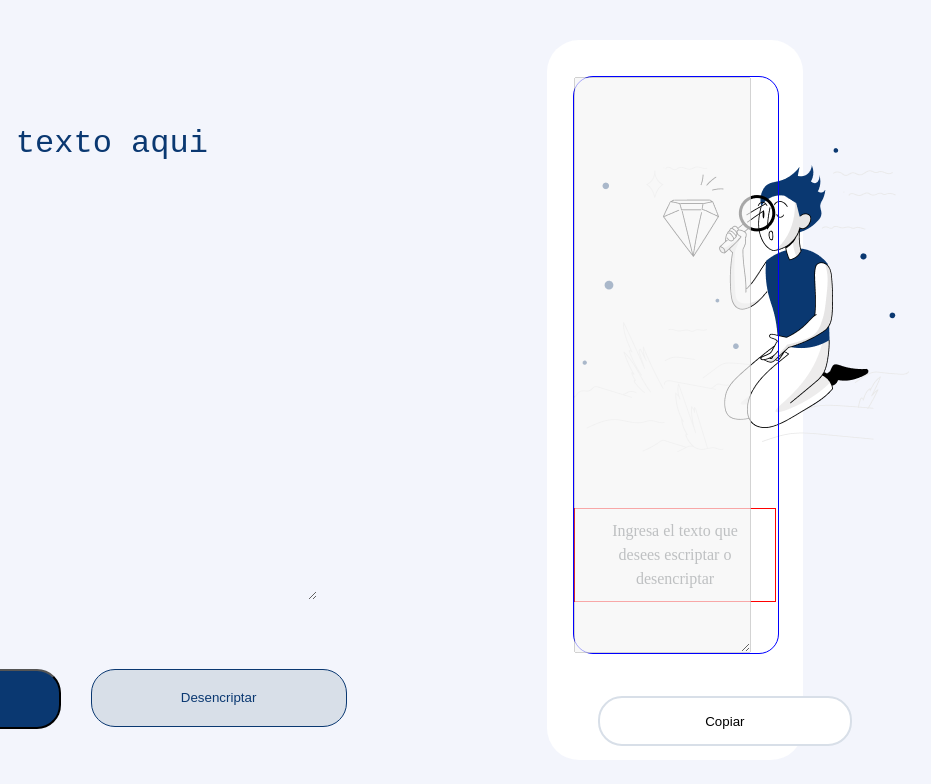
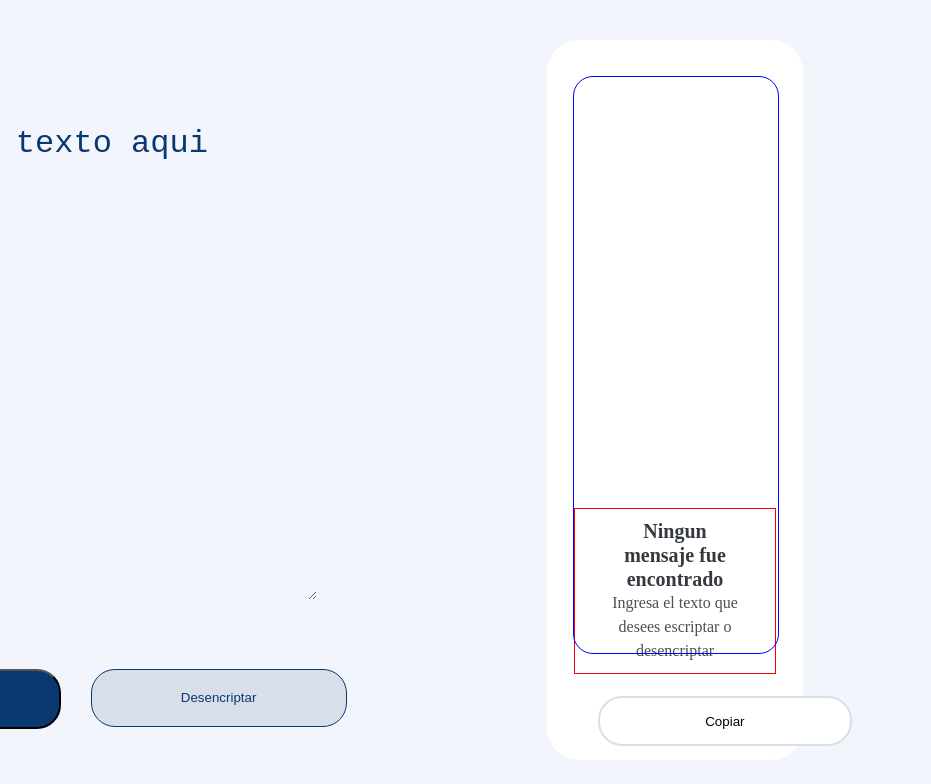
Before and after one commit to AlexSM26/encriptador-de-texto, a plain HTML site: page index.html in a window 1280 px wide. Both pictures are taken after a click on the button "Encriptar". Shown: the full height of the page, 349-1280 px from the left. Drawn offline with Linux system fonts and the light colour scheme.

Commit message:
se añadieron nuevos elementos

```diff
--- a/index.html
+++ b/index.html
@@ -33,14 +33,14 @@
                 <img class="muneco" src="Issues/img/Muñeco.png" alt="muñeco">
             </div>
             <div class="contenedor-texto">
-                <h2 id="texto-resultado">Ningun mensaje fue <br> encontrado </h2>
+                <h2>Ningun mensaje fue <br> encontrado </h2>
                 <p>Ingresa el texto que desees escriptar o <br> desencriptar</p>
             </div>
             <div class="contenedor-buttons-seccion2">
                 <button id="btn-copiar">Copiar</button>
             </div>
             <div class="contenedor-texto-resultado">
-                <textarea class="texto-resultado" name="" disabled></textarea>
+                <p class="texto-resultado" name=""></p>
             </div>
         </section>
     </main>
--- a/index.js
+++ b/index.js
@@ -1,12 +1,21 @@
+//Mostrar en pantalla
 var textoIngresado = document.querySelector(".ingresar-texto");
-var mensajeFinal = document.querySelector('#texto-resultado');
+var mensajeFinal = document.querySelector('.texto-resultado');
+
+//Botones
 var btnEncriptar = document.getElementById("btn-encriptar");
 var btnDesencriptar = document.getElementById('btn-desencriptar');
 var btnCopiar = document.getElementById('btn-copiar');
 
+//Otros
+var imgMuneco = document.querySelector('.muneco');
+
+
+
+
 var mensaje;
-var txtEncriptado
-var txtDesencriptado
+var txtEncriptado;
+var txtDesencriptado;
 
 try {
     //Encripta las letras
@@ -21,6 +30,7 @@ try {
         .replace(/u/gi, 'ufat');
 
         mensajeFinal.innerHTML = txtEncriptado;
+        desaparecerElementos()
 
     })
 
@@ -38,17 +48,12 @@ try {
         mensajeFinal.innerHTML = txtDesencriptado;
     })
 
-    if(mensaje != 0){
-
-    }
 
 
-
-
-
-
-
-
+    function desaparecerElementos(){
+        imgMuneco.style.display = "none"
+        //txtInfo.style.display = 'none'
+    }
 
 
     btnCopiar.addEventListener('click', () =>{
@@ -60,10 +65,6 @@ try {
 
 
 
-
-
-
-
 } catch (e) {
-    alert(`A ocurrido un error ${e}`)
+    alert(`¡Upss a ocurrido elun error!  ${e}`)
 }
```
